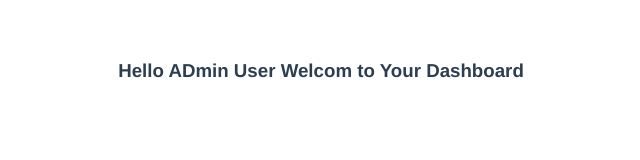
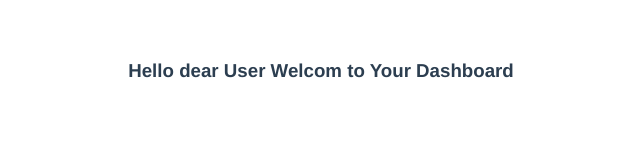
Before and after one commit to ShoaibNaseri/resturant.management, a Vue app: page /dashboard in a window 1280 px wide. Shown: the top 160 px of the page, without its empty margins (319-959 px from the left). Built offline with nearby package versions, Linux system fonts and the light colour scheme.

Commit message:
dashboard text update

```diff
--- a/src/components/Dashboard.vue
+++ b/src/components/Dashboard.vue
@@ -1,5 +1,7 @@
 <template>
-    <h3>Hello ADmin User Welcom to Your Dashboard</h3>
+    <h3>Hello
+
+        dear User Welcom to Your Dashboard</h3>
 </template>
 <script>
 export default{
```
